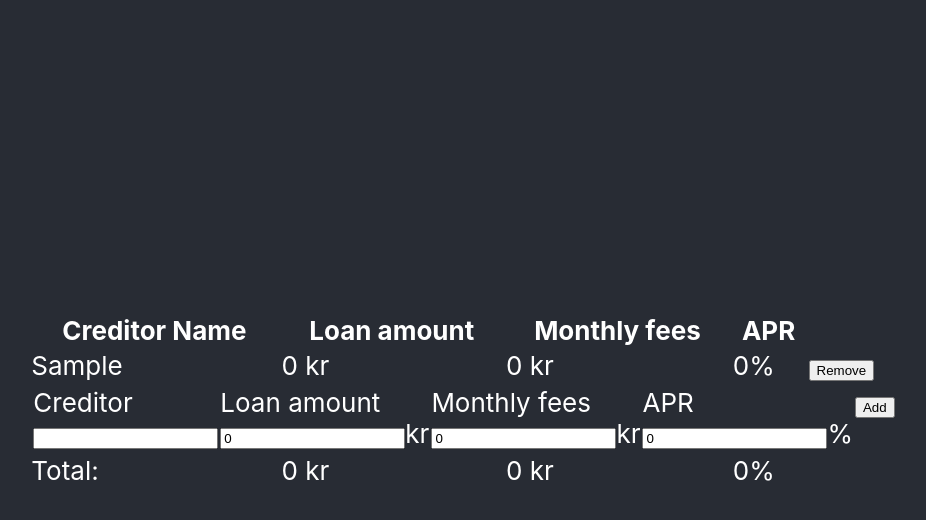
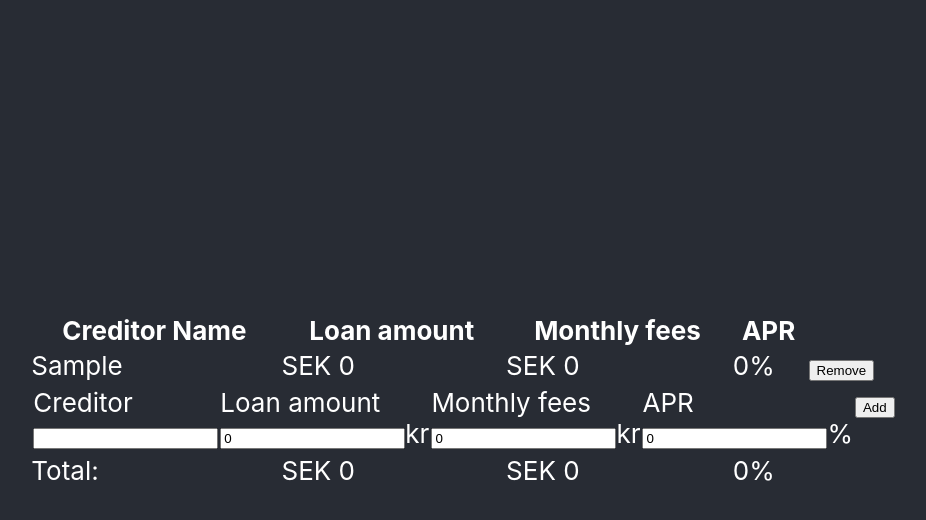
Before and after one commit to zykadelic/react-loans-demo, a React (Create React App) app: page / in a window 1280 px wide. Both pictures are taken after typing "Sample" into the empty fields and a click on the button "Add". Shown: the top 520 px of the page, without its empty margins (176-1102 px from the left). Built offline with nearby package versions, Linux system fonts and the light colour scheme.

Commit message:
adds localised numerical presentations

```diff
--- a/src/components/Loans.js
+++ b/src/components/Loans.js
@@ -1,4 +1,5 @@
 import { useState } from 'react';
+import { localeCurrency, localePercent } from '../shared/utilities';
 import LoanForm from './LoanForm';
 
 function Loans() {
@@ -33,7 +34,7 @@ function Loans() {
     // note that the values in this array is not representative of what the *actual* value would be,
     // as it uses the percent-number (i.e. 5.2) instead of the actual rate (0.052), but as we're
     // only interested in the total percent-number here, converting the rate back and forth would
-    // just be an unnecessary extra calculation
+    // just be an unnecessary extra calculation (and more prone to rounding errors...)
     const values = loans.map(loan => loan.amount * loan.apr);
 
     return values.reduce((a, b) => a + b, 0) / totalAmount();
@@ -71,9 +72,9 @@ function Loans() {
         {loans.map((loan, index) => (
           <tr key={index}>
             <td>{loan.creditor}</td>
-            <td>{loan.amount} kr</td>
-            <td>{loan.fee} kr</td>
-            <td>{loan.apr}%</td>
+            <td>{localeCurrency(loan.amount)}</td>
+            <td>{localeCurrency(loan.fee)}</td>
+            <td>{localePercent(loan.apr)}</td>
             <td>
               <button onClick={removeLoan.bind(this, index)}>Remove</button>
             </td>
@@ -88,9 +89,9 @@ function Loans() {
       <tfoot>
         <tr>
           <td>Total:</td>
-          <td>{totalAmount()} kr</td>
-          <td>{totalFee()} kr</td>
-          <td>{totalAPR()}%</td>
+          <td>{localeCurrency(totalAmount())}</td>
+          <td>{localeCurrency(totalFee())}</td>
+          <td>{localePercent(totalAPR())}</td>
           <td></td>
         </tr>
       </tfoot>
--- /dev/null
+++ b/src/shared/utilities.js
@@ -0,0 +1,29 @@
+// https://gist.github.com/mizrael/50c10be8ec92264751187d7705362eb2
+let locale;
+if (window.navigator.languages) {
+  locale = window.navigator.languages[0];
+} else {
+  locale = window.navigator.userLanguage || window.navigator.language;
+}
+
+export function localeCurrency(number) {
+  return number.toLocaleString(locale, {
+    style: 'currency',
+    currency: 'SEK',
+    minimumFractionDigits: 0,
+    maximumFractionDigits: 0
+  });
+}
+
+// This expects a whole number (i.e. 7.2 for 7.2%) rather than fractions (0.072), to encourage
+// storing data in that format. This is because fractions are more prone to quirky rounding errors,
+// for example:
+//  12.345 / 100 == 0.12345
+//  12.456 / 100 == 0.12455999999999999
+export function localePercent(number) {
+  return (number / 100).toLocaleString(locale, {
+    style: 'percent',
+    minimumFractionDigits: 0,
+    maximumFractionDigits: 2
+  });
+}
```
